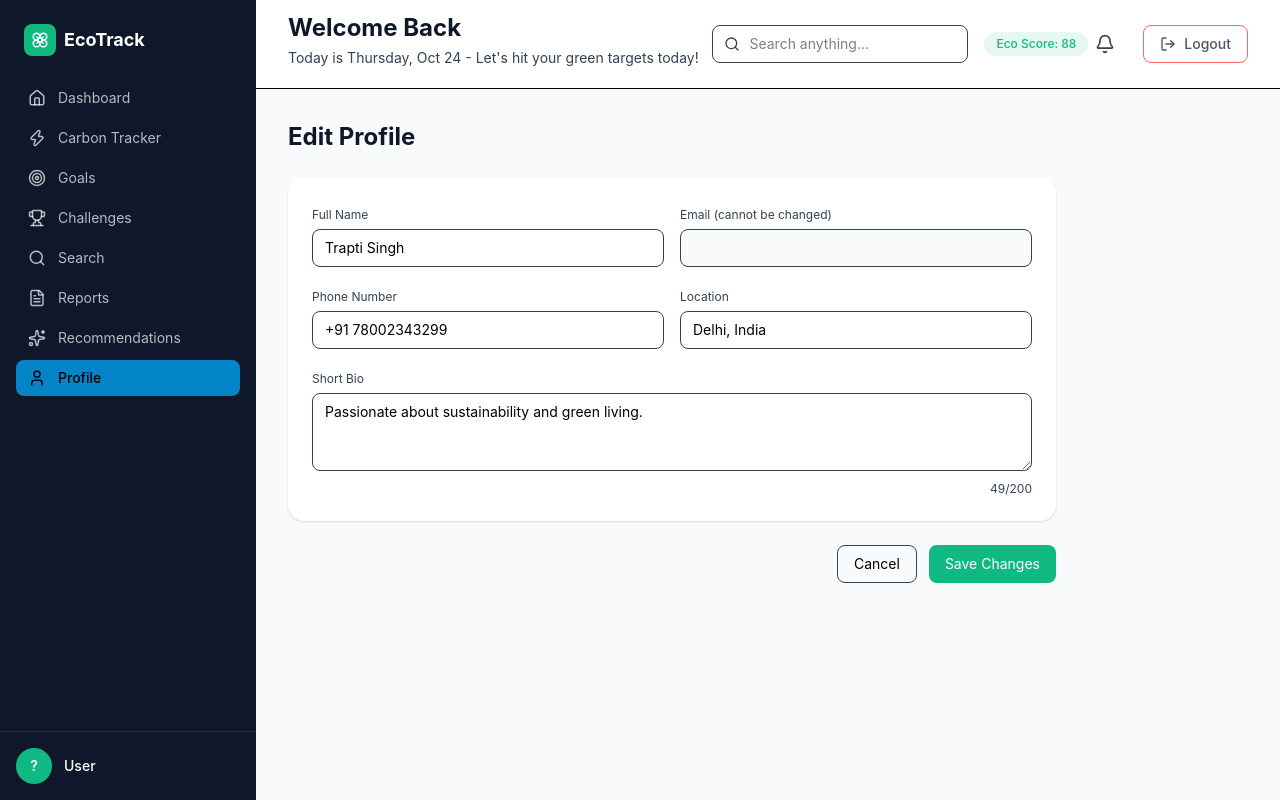
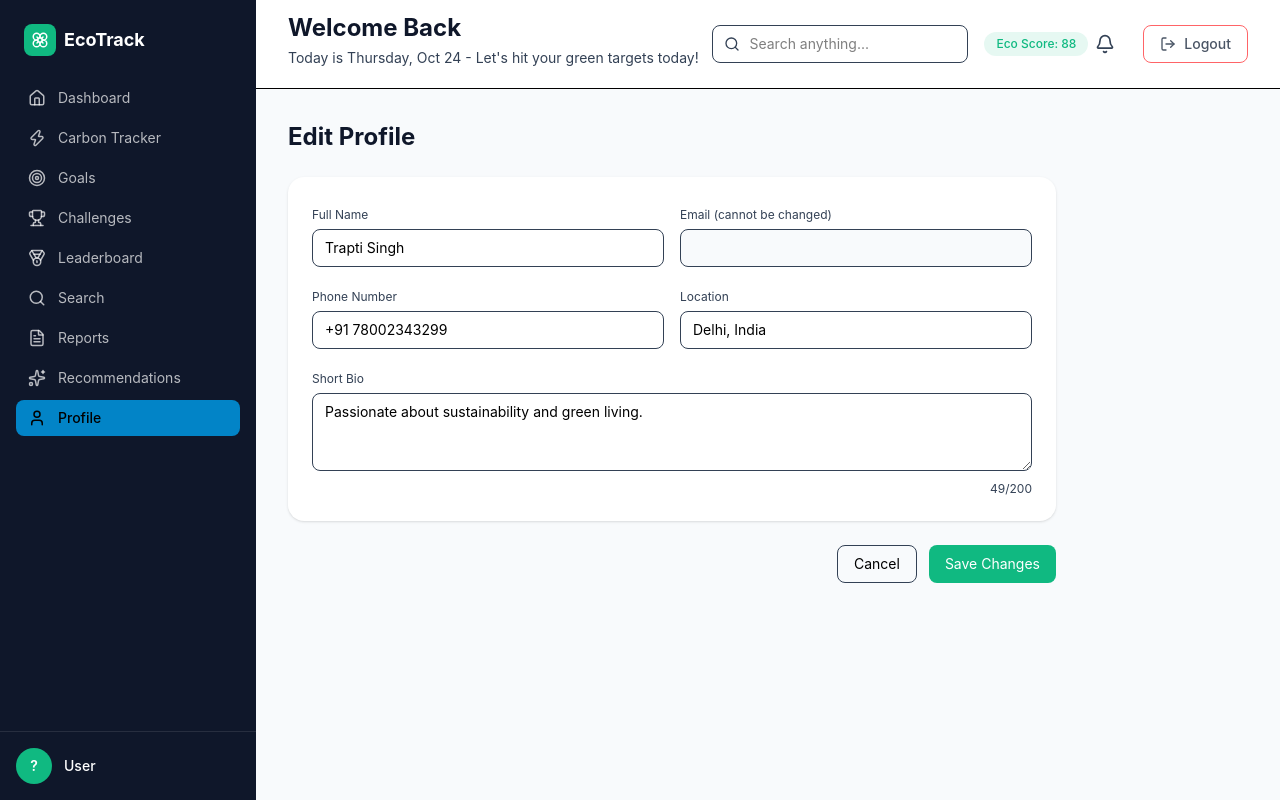
Before and after one commit to springboardmentor212/EcoTrack_Group1, a React app in the folder frontend/: page /profile/edit in a window 1280 px wide. Built offline with nearby package versions, Linux system fonts and the light colour scheme; no server answers; sample sign-in values are in the browser's storage; the HTML template or start-up script is replaced by a standard one.

Commit message:
feat: add leaderboard navigation

```diff
--- a/frontend/src/components/Sidebar.jsx
+++ b/frontend/src/components/Sidebar.jsx
@@ -4,6 +4,7 @@ import {
   Zap,
   Target,
   Trophy,
+  Medal,
   FileText,
   Search,
   Sparkles,
@@ -17,6 +18,7 @@ const NAV_ITEMS = [
   { to: "/carbon-tracker", icon: Zap, label: "Carbon Tracker" },
   { to: "/goals", icon: Target, label: "Goals" },
   { to: "/challenges", icon: Trophy, label: "Challenges" },
+  { to: "/leaderboard", icon: Medal, label: "Leaderboard" },
   { to: "/search", icon: Search, label: "Search" },
   { to: "/reports", icon: FileText, label: "Reports" },
   { to: "/recommendations", icon: Sparkles, label: "Recommendations" },
```
